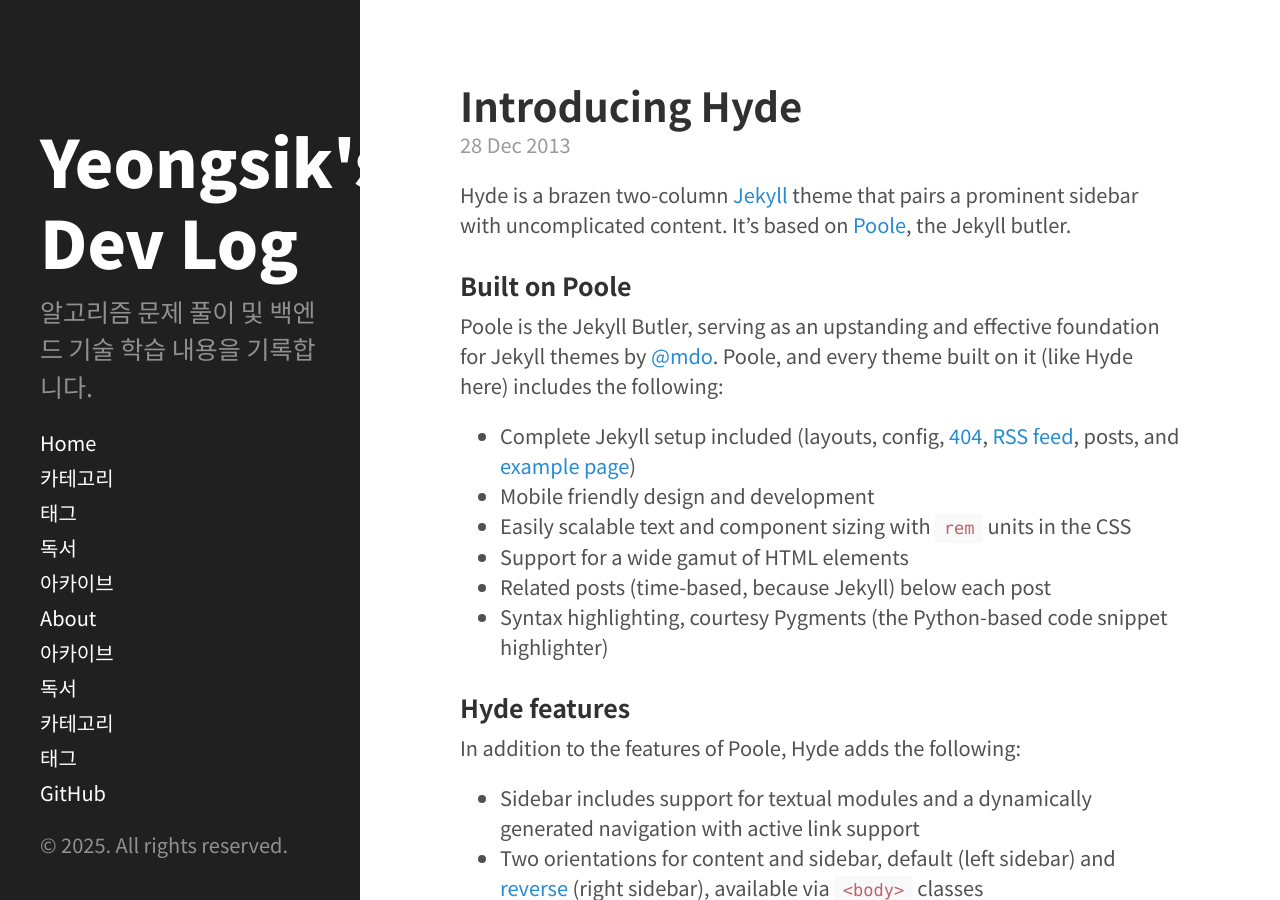
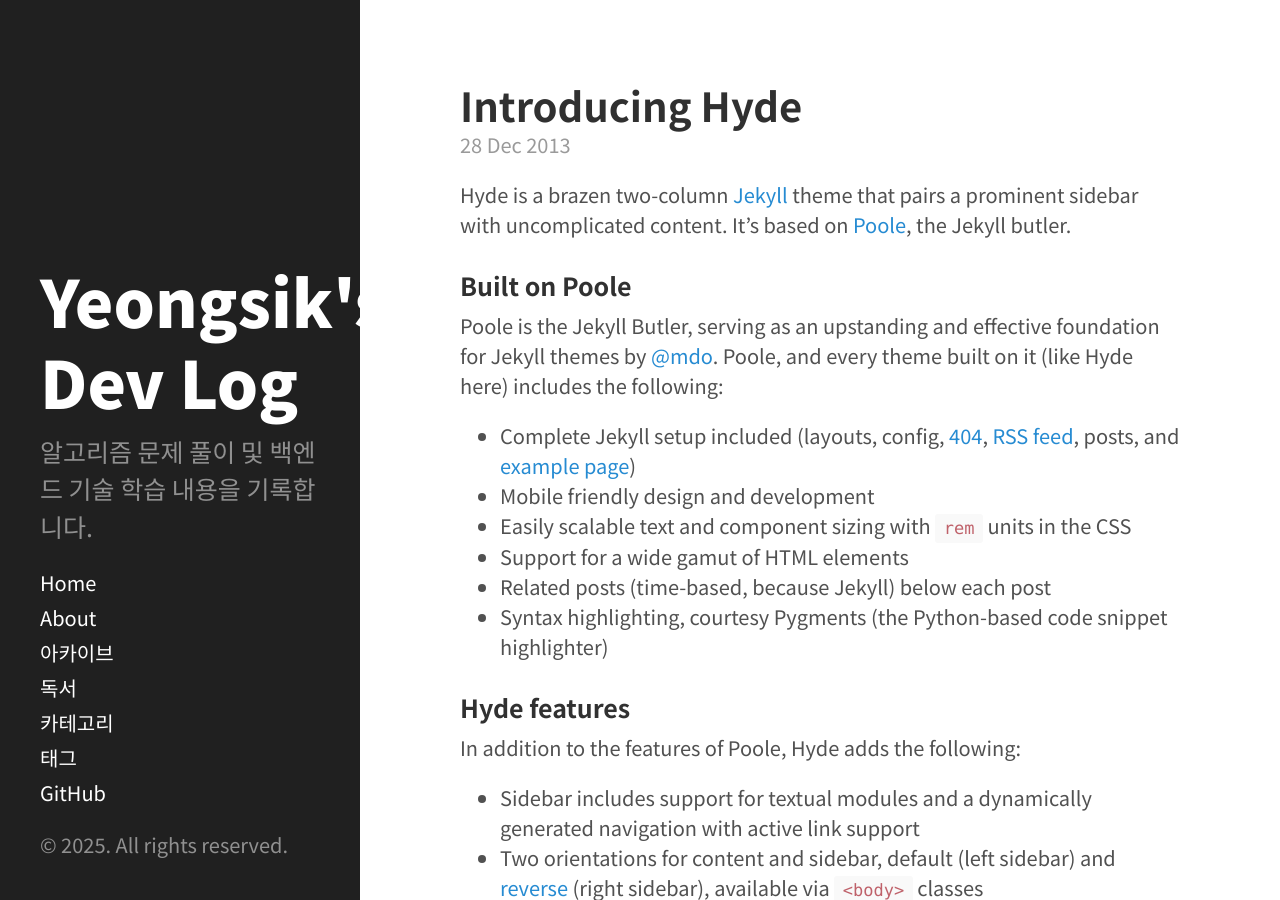
Before and after one commit to yeongsik/yeongsik.github.io, a Jekyll site: the page built from index.html, in a window 1280 px wide and 900 px high. Built offline with Jekyll 4.4.1, drawn with Linux system fonts in a browser that asks for light colours; the list of posts is cut into pages by our own code.

Commit message:
doc 블로그 세팅

```diff
--- a/_includes/sidebar.html
+++ b/_includes/sidebar.html
@@ -12,23 +12,16 @@
     <nav class="sidebar-nav">
       <a class="sidebar-nav-item{% if page.url == site.baseurl %} active{% endif %}" href="{{ site.baseurl }}">Home</a>
 
-      <a class="sidebar-nav-item" href="/categories">카테고리</a>
-      <a class="sidebar-nav-item" href="/tags">태그</a>
-      <a class="sidebar-nav-item" href="/books">독서</a>
-      <a class="sidebar-nav-item" href="/archive">아카이브</a>
-
       {% comment %}
         The code below dynamically generates a sidebar nav of pages with
-        `layout: page` in the front-matter, excluding our main navigation pages.
+        `layout: page` in the front-matter.
       {% endcomment %}
 
-      {% assign pages_list = site.pages %}
+      {% assign pages_list = site.pages | sort: 'order' %}
       {% for node in pages_list %}
         {% if node.title != null %}
           {% if node.layout == "page" %}
-            {% unless node.url == "/categories" or node.url == "/tags" or node.url == "/books" or node.url == "/archive" %}
-              <a class="sidebar-nav-item{% if page.url == node.url %} active{% endif %}" href="{{ node.url }}">{{ node.title }}</a>
-            {% endunless %}
+            <a class="sidebar-nav-item{% if page.url == node.url %} active{% endif %}" href="{{ node.url }}">{{ node.title }}</a>
           {% endif %}
         {% endif %}
       {% endfor %}
```
